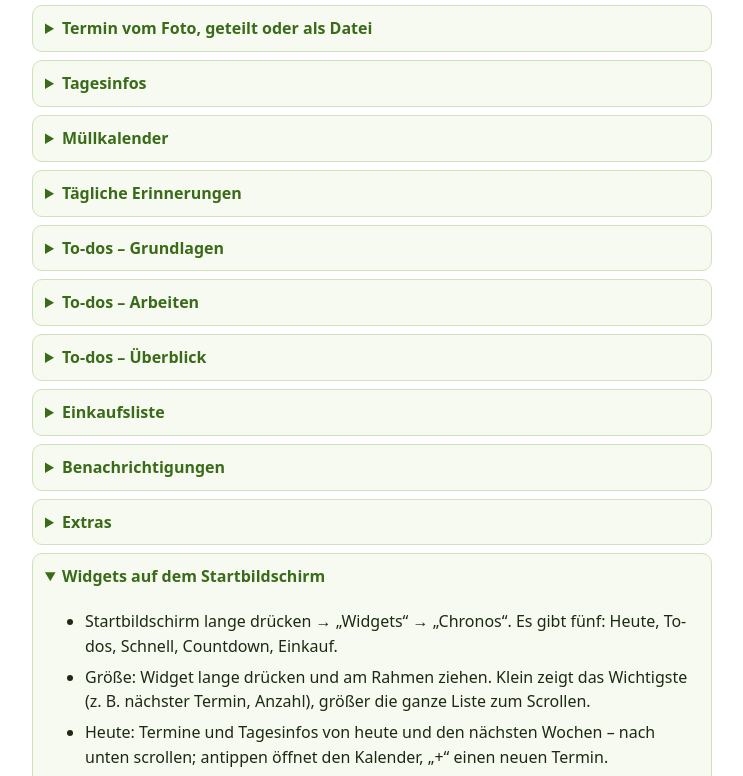
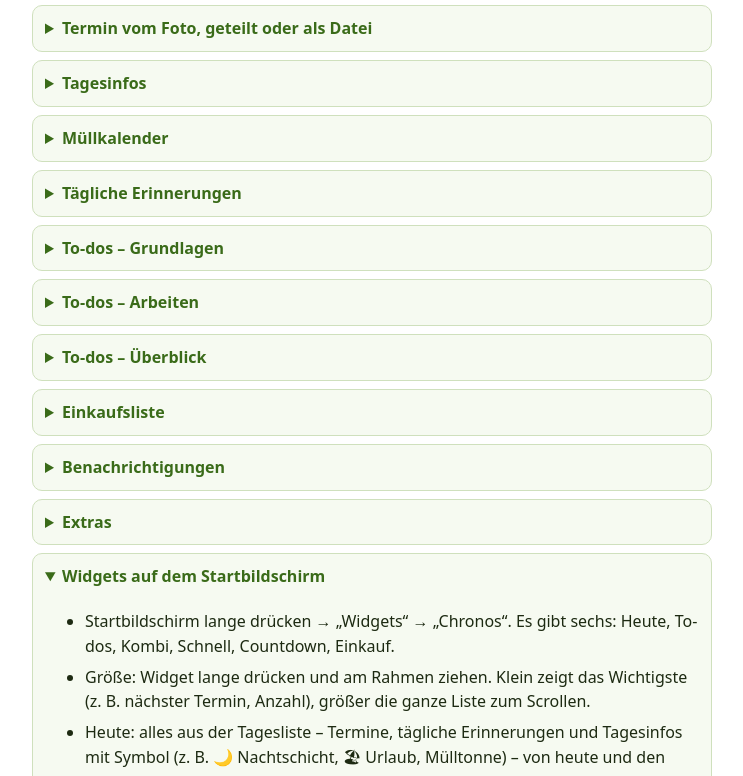
Before and after one commit to stkgp2/chronos-info, a plain HTML site: page index.html in a window 1280 px wide. Both pictures are taken after a click on the heading "Widgets auf dem Startbildschirm". Shown: the part 904-1680 px from the top of the page, without its empty margins (268-1011 px from the left). Drawn offline with Linux system fonts and the light colour scheme.

Commit message:
Anleitung: Kombi-Widget, Heute-Widget mit allem
Co-Authored-By: Claude Opus 5.5 <noreply@anthropic.com>
Claude-Session: https://claude.ai/code/session_01UrzMBs11yTwYSCXdQ2jiXi

```diff
--- a/index.html
+++ b/index.html
@@ -135,9 +135,10 @@ Tagesinfos und Geburtstage (auch als Alarm), verwaltet To-dos und eine gemeinsam
 </ul></details>
 <details><summary>Widgets auf dem Startbildschirm</summary>
 <ul>
-<li>Startbildschirm lange drücken → „Widgets“ → „Chronos“. Es gibt fünf: Heute, To-dos, Schnell, Countdown, Einkauf.</li>
+<li>Startbildschirm lange drücken → „Widgets“ → „Chronos“. Es gibt sechs: Heute, To-dos, Kombi, Schnell, Countdown, Einkauf.</li>
 <li>Größe: Widget lange drücken und am Rahmen ziehen. Klein zeigt das Wichtigste (z. B. nächster Termin, Anzahl), größer die ganze Liste zum Scrollen.</li>
-<li>Heute: Termine und Tagesinfos von heute und den nächsten Wochen – nach unten scrollen; antippen öffnet den Kalender, „+“ einen neuen Termin.</li>
+<li>Heute: alles aus der Tagesliste – Termine, tägliche Erinnerungen und Tagesinfos mit Symbol (z. B. 🌙 Nachtschicht, 🏖 Urlaub, Mülltonne) – von heute und den nächsten Wochen; nach unten scrollen. Antippen öffnet den Kalender, „+“ einen neuen Termin.</li>
+<li>Kombi (4 breit, Höhe frei ziehbar): oben heute und morgen, darunter alle To-dos zum Abhaken – alles in einer Liste. „☀“ / „Alle“ schaltet die To-dos zwischen „Mein Tag“ und allen um.</li>
 <li>To-dos: oben Überfälliges und Heute, darunter Morgen, Nächste Tage, Später und Irgendwann – nach unten scrollen. Kreis antippen = abhaken, direkt im Widget (Chronos trägt es im Hintergrund ein). „☀“ / „Alle“ oben schaltet zwischen „Mein Tag“ und allen To-dos um.</li>
 <li>Schnell: Knöpfe für neuen Termin, „Sagen statt tippen“, Termin vom Foto, neues To-do und Einkauf.</li>
 <li>Countdown: der nächste Countdown als große Zahl, größer gezogen die nächsten mehreren.</li>
```
